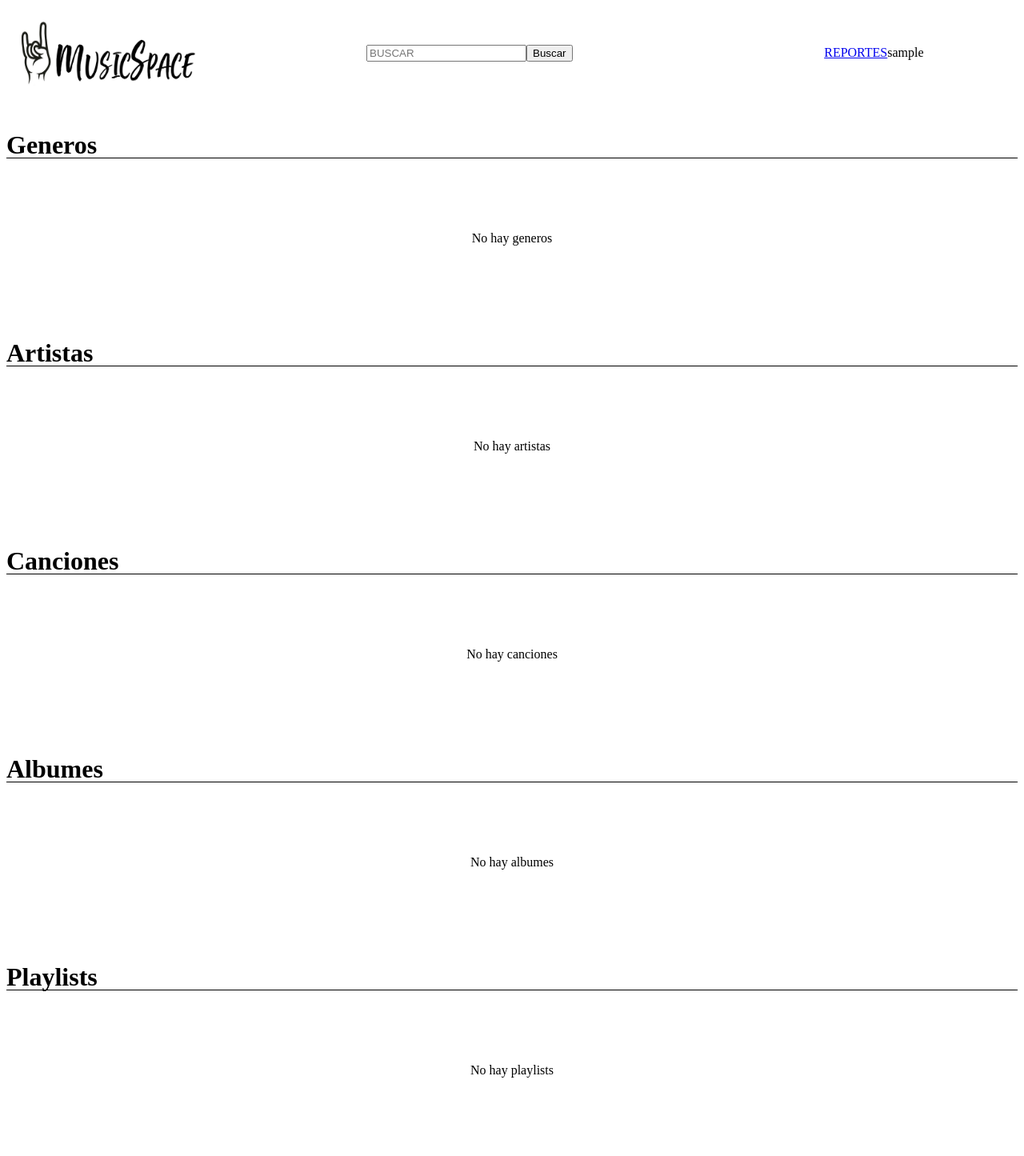
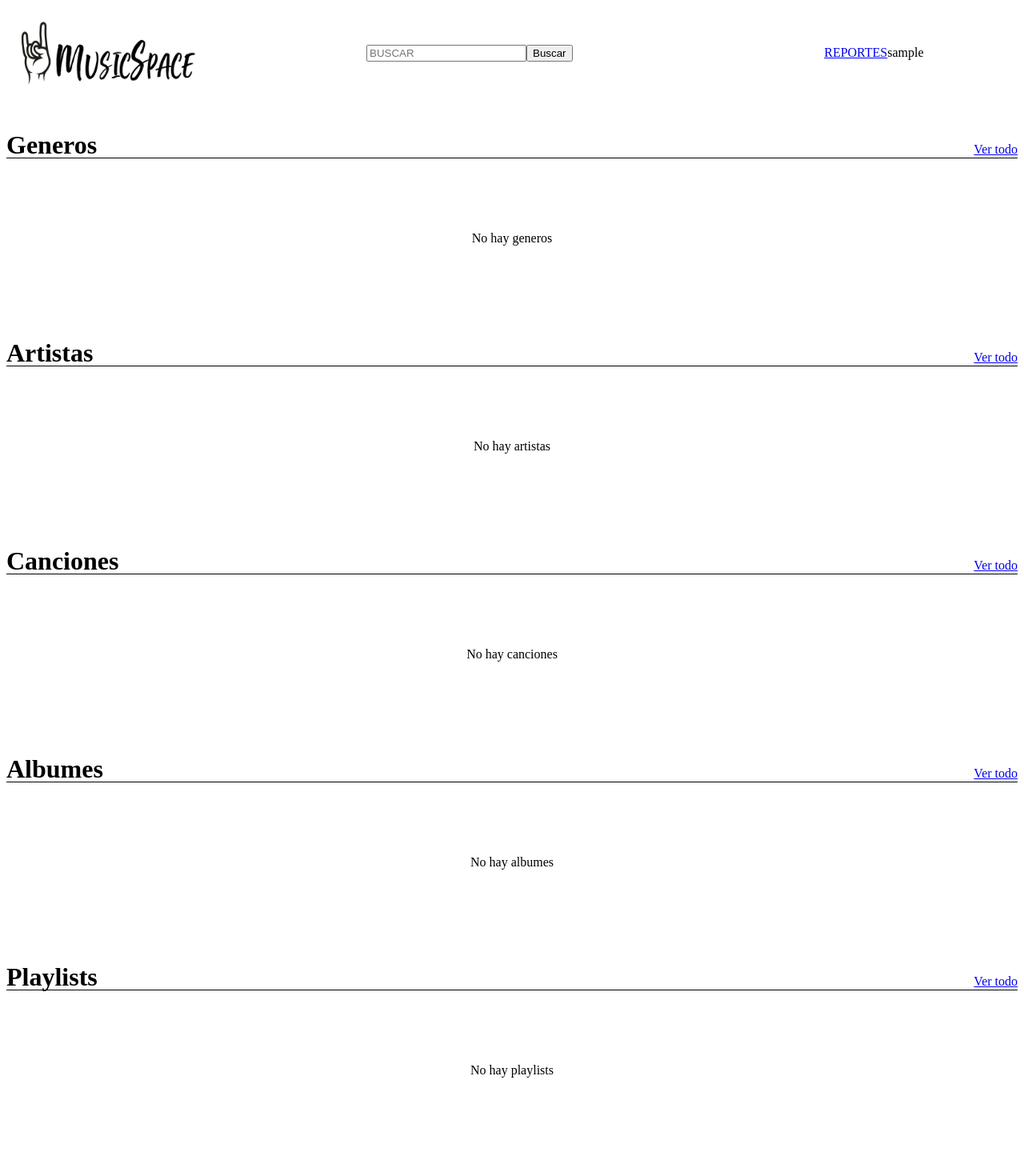
Before and after one commit to UVG-Teams/music-space, a Django app: page /home/ in a window 1280 px wide. Shown: the whole page at 80% size. Run offline with Django 3.2, Linux system fonts and the light colour scheme; the visitor is signed in with stand-in values (Sample User, id 1); data that the repository does not hold is empty; parts of the project's set-up code (start-up, migrations or seed data) failed here and were passed over.

Commit message:
Ver todo

```diff
--- a/music_site/music_streaming/templates/home.html
+++ b/music_site/music_streaming/templates/home.html
@@ -22,7 +22,10 @@
     <br>
     <!--centro-->
     <div class="centro">
-        <h1>Generos</h1>
+        <div class="titGenero">
+            <h1>Generos</h1>
+            <a href="{% url 'reports' %}" class="vtg">Ver todo</a>
+        </div>
         <div class="musica">
             {% for genre in genres %}
                 <div class="tema">
@@ -33,7 +36,10 @@
                 <p>No hay generos</p>
             {% endfor %}
         </div>
-        <h1>Artistas</h1>
+        <div class="titArtista">
+            <h1>Artistas</h1>
+            <a href="{% url 'artists:index' %}" class="vtg">Ver todo</a>
+        </div>
         <div class="musica">
             {% for artist in artists %}
                 <div class="tema">
@@ -44,7 +50,10 @@
                 <p>No hay artistas</p>
             {% endfor %}
         </div>
-        <h1>Canciones</h1>
+        <div class="titCanciones">
+            <h1>Canciones</h1>
+            <a href="{% url 'tracks:index' %}" class="vtg">Ver todo</a>
+        </div>
         <div class="musica">
             {% for track in tracks %}
                 <div class="cancion">
@@ -56,7 +65,10 @@
                 <p>No hay canciones</p>
             {% endfor %}
         </div>
-        <h1>Albumes</h1>
+        <div class="titAlbumes">
+            <h1>Albumes</h1>
+            <a href="{% url 'albums:index' %}" class="vtg">Ver todo</a>
+        </div>
         <div class="musica">
             {% for album in albums %}
                 <div class="tema">
@@ -67,7 +79,10 @@
                 <p>No hay albumes</p>
             {% endfor %}
         </div>
-        <h1>Playlists</h1>
+        <div class="titPlaylist">
+            <h1>Playlists</h1>
+            <a href="{% url 'playlists:index' %}" class="vtg">Ver todo</a>
+        </div>
         <div class="musica">
             {% for playlist in playlists %}
                 <div class="tema">
--- a/music_site/static/css/style_home.css
+++ b/music_site/static/css/style_home.css
@@ -36,6 +36,15 @@
     grid-row-gap: 5px;
     grid-template-rows: 50px 200px 50px 200px 50px 200px 50px 200px 50px 200px;
     /*background-color: palevioletred;*/
+}
+
+.titGenero, .titCanciones, .titAlbumes, .titPlaylist, .titArtista{
+    display: flex;
+    justify-content: space-between;
+}
+
+.vtg {
+    margin-top: 36px;
 }
 
 .musica{
```
